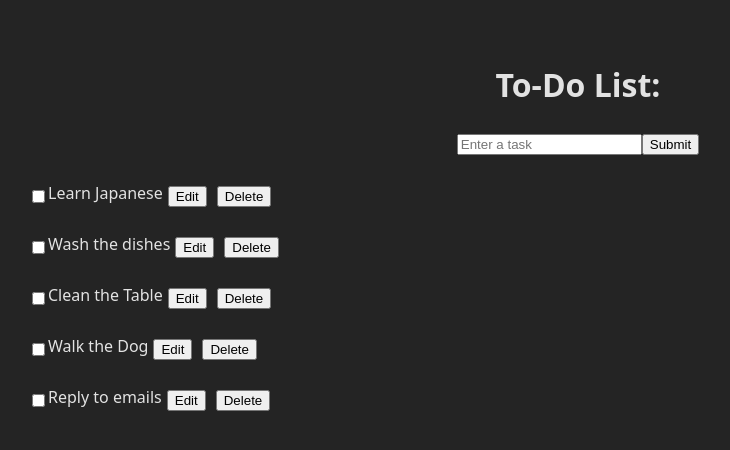
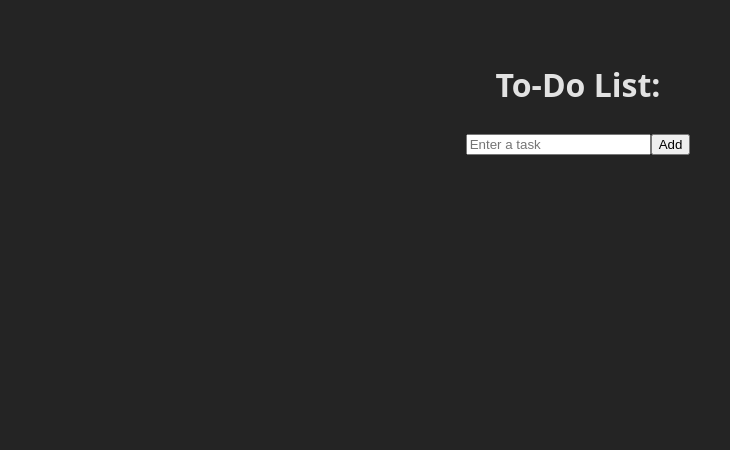
Before and after one commit to lreboseno22/To-Do-List, a React (Vite) app: page / in a window 1280 px wide. Shown: the top 450 px of the page, without its empty margins (62-792 px from the left). Built offline with nearby package versions, Linux system fonts and the light colour scheme.

Commit message:
useReducer to add tasks

```diff
--- a/src/App.jsx
+++ b/src/App.jsx
@@ -1,17 +1,30 @@
-import './App.css'
-import Form from './componets/Form'
-import List from './componets/List'
+import "./App.css";
+import Form from "./componets/Form";
+import List from "./componets/List";
+
+import { useReducer, useState } from "react";
+
+function reducer(state, action) {
+  switch (action.type) {
+    case "add":
+      return [{ text: action.text, complete: false }, ...state];
+
+    default:
+      return state;
+  }
+}
 
 function App() {
+  const [todos, dispatch] = useReducer(reducer, []);
   return (
-    <div className='container'>
+    <div className="container">
       <h1>To-Do List:</h1>
-      <Form />
-        <div className='list-container'>
-         <List />
-        </div>
+      <Form dispatch={dispatch} />
+      <div className="list-container">
+        <List todos={todos} dispatch={dispatch} />
+      </div>
     </div>
-  )
+  );
 }
 
-export default App
+export default App;
--- a/src/componets/Form.jsx
+++ b/src/componets/Form.jsx
@@ -1,8 +1,20 @@
-export default function Form(){
+import { useState } from "react";
+
+export default function Form({ dispatch }){
+    const [text, setText] = useState("");
+
+    const handleSubmit = (e) => {
+        e.preventDefault();
+        if(!text.trim()) return;
+
+        dispatch({ type: "add", text });
+        setText("");
+    }
+
     return (
-        <form>
-            <input type="text" placeholder="Enter a task"/>
-            <input type="submit" />
+        <form onSubmit={handleSubmit}>
+            <input type="text" placeholder="Enter a task" value={text} onChange={(e) => setText(e.target.value)}/>
+            <input type="submit" value="Add"/>
         </form>
     )
 }
--- a/src/componets/List.jsx
+++ b/src/componets/List.jsx
@@ -1,9 +1,15 @@
 import ListItem from "./ListItem";
 
-export default function List(){
-    return (
-        <ul>
-            <ListItem />
-        </ul>
-    )
+export default function List({ todos, dispatch }) {
+  if (!todos.length === 0) {
+    return <p>No tasks yet</p>;
+  }
+
+  return (
+    <ul>
+      {todos.map((todo) => (
+        <ListItem key={todo.id} todo={todo} dispatch={dispatch} />
+      ))}
+    </ul>
+  );
 }
--- a/src/componets/ListItem.jsx
+++ b/src/componets/ListItem.jsx
@@ -1,25 +1,12 @@
-export default function ListItem() {
+export default function ListItem({ todo, dispatch }) {
+
   return (
     <>
       <li className="list-item">
-        <input type="checkbox" /> Learn Japanese <button>Edit</button>{" "}
-        <button>Delete</button>
-      </li>
-      <li className="list-item">
-        <input type="checkbox" /> Wash the dishes <button>Edit</button>{" "}
-        <button>Delete</button>
-      </li>
-      <li className="list-item">
-        <input type="checkbox" /> Clean the Table <button>Edit</button>{" "}
-        <button>Delete</button>
-      </li>
-      <li className="list-item">
-        <input type="checkbox" /> Walk the Dog <button>Edit</button>{" "}
-        <button>Delete</button>
-      </li>
-      <li className="list-item">
-        <input type="checkbox" /> Reply to emails <button>Edit</button>{" "}
-        <button>Delete</button>
+        <input type="checkbox" checked={todo.complete} onChange={() => dispatch({ type: "toggle", id: todo.id })}/>
+        {todo.text}
+        <button> Edit </button>
+        <button> Delete </button>
       </li>
     </>
   );
```
